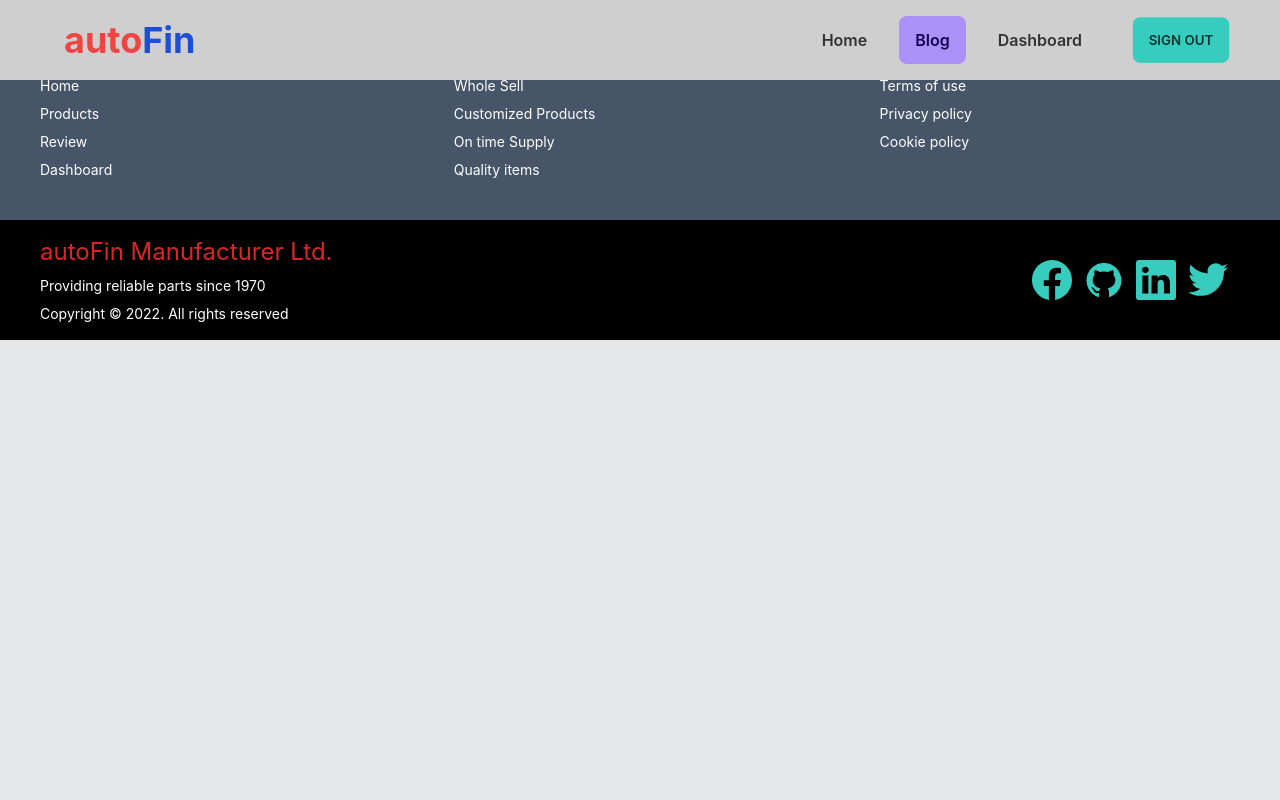
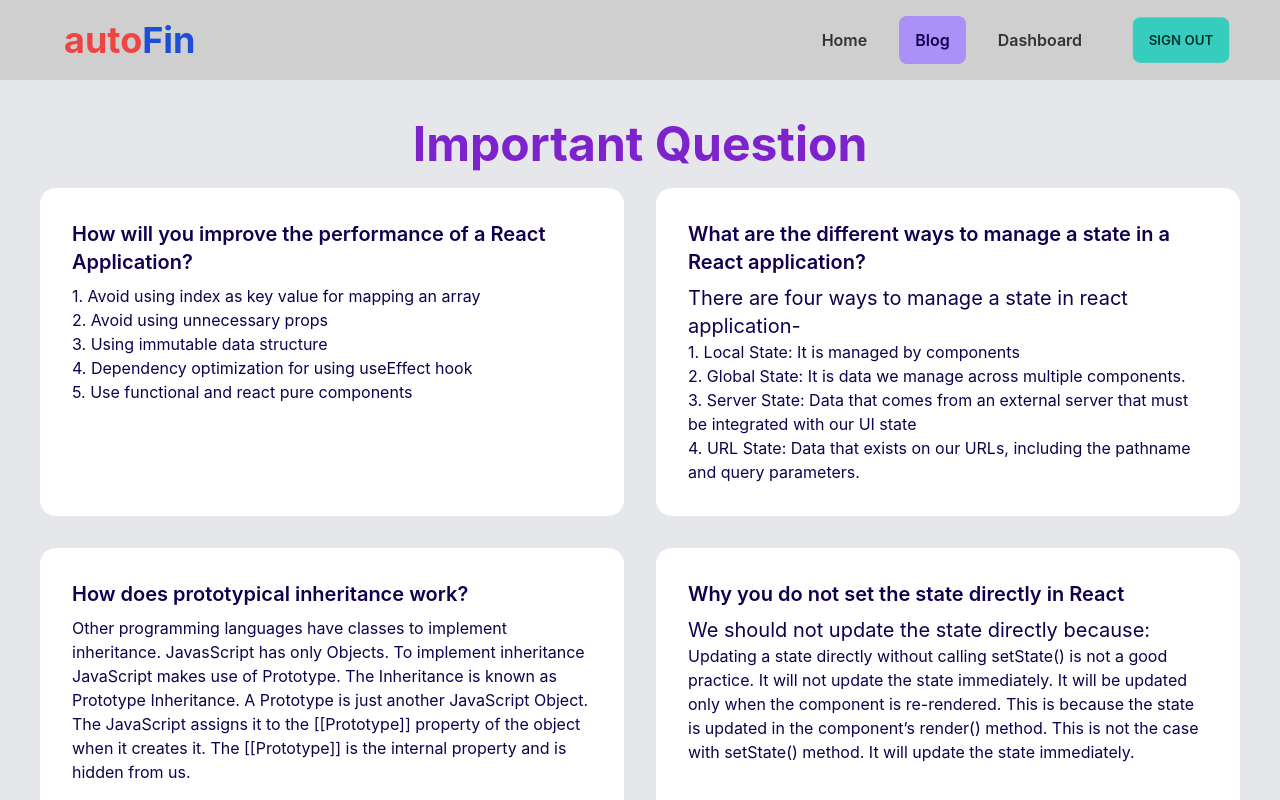
Before and after one commit to iinaamasum/autoFin-client, a React (Create React App) app: page /blog in a window 1280 px wide. Built offline with nearby package versions, Linux system fonts and the light colour scheme; no server answers.

Commit message:
blog section added

```diff
--- a/src/App.js
+++ b/src/App.js
@@ -3,6 +3,7 @@ import { Route, Routes } from 'react-router-dom';
 import Login from './Pages/Auth/Login';
 import Register from './Pages/Auth/Register';
 import RequireAuth from './Pages/Auth/RequireAuth';
+import Blog from './Pages/Blog/Blog';
 import AddProduct from './Pages/Dashboard/AddProduct';
 import AddReview from './Pages/Dashboard/AddReview';
 import Dashboard from './Pages/Dashboard/Dashboard';
@@ -21,6 +22,7 @@ function App() {
         <Routes>
           <Route path="/" element={<Home />} />
           <Route path="/home" element={<Home />} />
+          <Route path="/blog" element={<Blog />} />
           <Route path="/login" element={<Login />} />
           <Route path="/register" element={<Register />} />
           <Route
--- /dev/null
+++ b/src/Pages/Blog/Blog.jsx
@@ -0,0 +1,121 @@
+import React from 'react';
+
+const Blog = () => {
+  return (
+    <div className="mt-20 container mx-auto px-4 md:px-10 py-10">
+      <h1 className="text-3xl md:text-5xl font-bold text-purple-700 text-center mb-5">
+        Important Question
+      </h1>
+      <div className="grid grid-cols-1 md:grid-cols-2 gap-4 md:gap-8">
+        <div class="card bg-base-100 text-primary-content">
+          <div class="card-body">
+            <h2 class="card-title">
+              How will you improve the performance of a React Application?
+            </h2>
+            <p className="">
+              1. Avoid using index as key value for mapping an array <br />
+              2. Avoid using unnecessary props <br />
+              3. Using immutable data structure <br />
+              4. Dependency optimization for using useEffect hook <br />
+              5. Use functional and react pure components <br />
+            </p>
+          </div>
+        </div>
+        <div class="card bg-base-100 text-primary-content">
+          <div class="card-body">
+            <h2 class="card-title">
+              What are the different ways to manage a state in a React
+              application?
+            </h2>
+            <p className="">
+              <span className="text-xl">
+                There are four ways to manage a state in react application-
+                <br />
+              </span>
+              1. Local State: It is managed by components
+              <br />
+              2. Global State: It is data we manage across multiple components.
+              <br />
+              3. Server State: Data that comes from an external server that must
+              be integrated with our UI state
+              <br />
+              4. URL State: Data that exists on our URLs, including the pathname
+              and query parameters.
+              <br />
+            </p>
+          </div>
+        </div>
+
+        <div class="card bg-base-100 text-primary-content">
+          <div class="card-body">
+            <h2 class="card-title">How does prototypical inheritance work?</h2>
+            <p className="">
+              Other programming languages have classes to implement inheritance.
+              JavasScript has only Objects. To implement inheritance JavaScript
+              makes use of Prototype. The Inheritance is known as Prototype
+              Inheritance. A Prototype is just another JavaScript Object. The
+              JavaScript assigns it to the [[Prototype]] property of the object
+              when it creates it. The [[Prototype]] is the internal property and
+              is hidden from us.
+            </p>
+          </div>
+        </div>
+        <div class="card bg-base-100 text-primary-content">
+          <div class="card-body">
+            <h2 class="card-title">
+              Why you do not set the state directly in React
+            </h2>
+            <p className="">
+              <span className="text-xl">
+                We should not update the state directly because:
+                <br />
+              </span>
+              Updating a state directly without calling setState() is not a good
+              practice. It will not update the state immediately. It will be
+              updated only when the component is re-rendered. This is because
+              the state is updated in the component’s render() method. This is
+              not the case with setState() method. It will update the state
+              immediately.
+            </p>
+          </div>
+        </div>
+
+        <div class="card bg-base-100 text-primary-content">
+          <div class="card-body">
+            <h2 class="card-title">
+              What is a unit test? Why should write unit tests?
+            </h2>
+            <p className="">
+              A unit test is a way of testing a unit - the smallest piece of
+              code that can be logically isolated in a system. It is used to
+              test a component or small part of code is working as expected or
+              not. It is also developed by the software developers to check the
+              functionality of the application. We use unit test to check the
+              application in a effective and efficient way.
+            </p>
+          </div>
+        </div>
+        <div class="card bg-base-100 text-primary-content">
+          <div class="card-body">
+            <h2 class="card-title">
+              You have an array of products. Each product has a name, price,
+              description, etc. How will you implement a search to find products
+              by name?
+            </h2>
+            <p className="">
+              <span className="text-xl">
+                Finding desired product via filter() method:
+                <br />
+              </span>
+              const name = 'test name'; <br /> const desiredProducts =
+              products.filter((product) => product.name === name); <br />
+              console.log(desiredProducts);
+            </p>
+          </div>
+        </div>
+      </div>
+    </div>
+  );
+};
+
+export default Blog;
```
